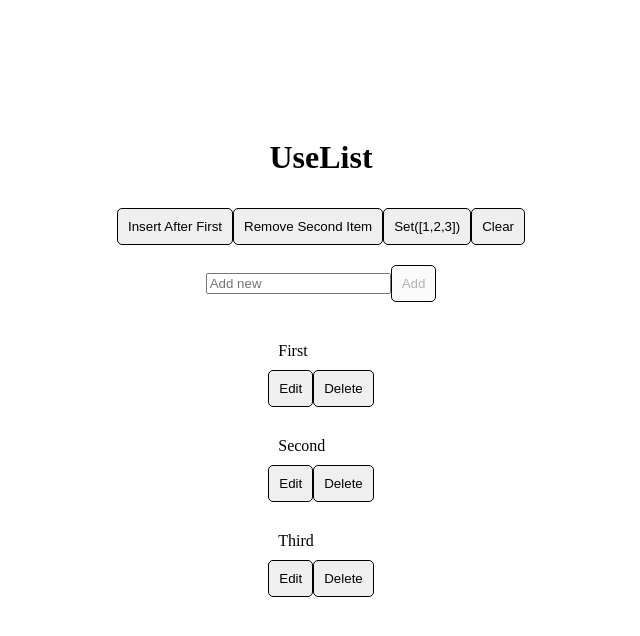
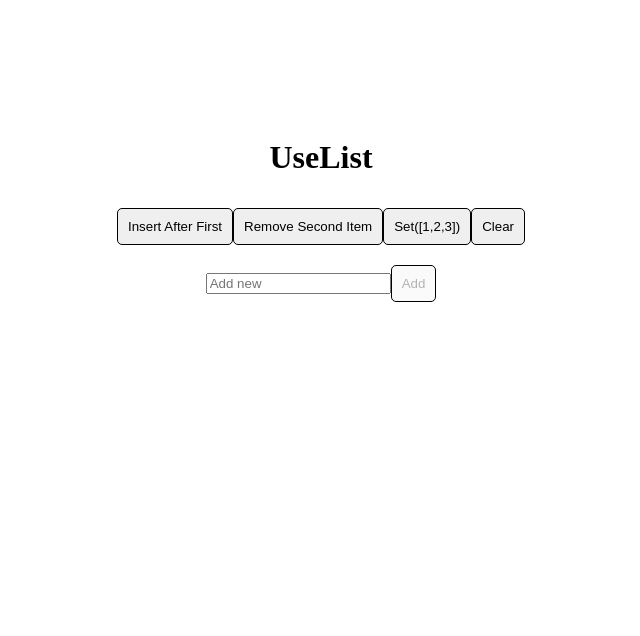
Before and after one commit to Yogurt7v/ReactChallange, a React (Create React App) app: page / in a window 1280 px wide. Shown: the top 636 px of the page, without its empty margins (319-959 px from the left). Built offline with nearby package versions, Linux system fonts and the light colour scheme; the HTML template or start-up script is replaced by a standard one.

Commit message:
add useCallback

```diff
--- a/src/App.js
+++ b/src/App.js
@@ -1,24 +1,34 @@
 import * as React from 'react';
+
 export function useList(defaultList = []) {
   const [list, setList] = React.useState(defaultList);
 
-  const set = () => setList([1, 2, 3]);
+  const set = React.useCallback((newList) => setList(newList), []);
 
-  const push = (newOne) => setList([...list, newOne]);
+  const push = React.useCallback((newOne) => setList([...list, newOne]), [list]);
 
-  const removeAt = (n) => setList(list.filter((item, index) => index !== n - 1));
+  const removeAt = React.useCallback(
+    (n) => setList(list.filter((_, index) => index !== n - 1)),
+    [list]
+  );
 
-  const insertAt = (n, value) => {
+  const insertAt = React.useCallback(
+    (n, value) => {
       const copy = [...list];
       copy.splice(n, 0, value);
       setList(copy);
-  };
+    },
+    [list]
+  );
 
-  const updateAt = (n, value) => {
+  const updateAt = React.useCallback(
+    (n, value) => {
       const copy = [...list];
       copy.splice(n, 1, value);
       setList(copy);
-  };
+    },
+    [list]
+  );
 
   const clear = () => setList([]);
 
@@ -26,11 +36,7 @@ export function useList(defaultList = []) {
 }
 
 export default function App() {
-  const [list, { set, push, removeAt, insertAt, updateAt, clear }] = useList([
-    'First',
-    'Second',
-    'Third',
-  ]);
+  const [list, { set, push, removeAt, insertAt, updateAt, clear }] = useList();
 
   const [newValue, setNewValue] = React.useState('');
 
@@ -40,7 +46,7 @@ export default function App() {
       <div className="links">
         <button onClick={() => insertAt(1, 777)}>Insert After First</button>
         <button onClick={() => removeAt(2)}>Remove Second Item</button>
-        <button onClick={set}>Set([1,2,3])</button>
+        <button onClick={() => set([1, 2, 3])}>Set([1,2,3])</button>
         <button onClick={clear}>Clear</button>
       </div>
 
```
Lines whose indentation alone changed are shown as unchanged.
